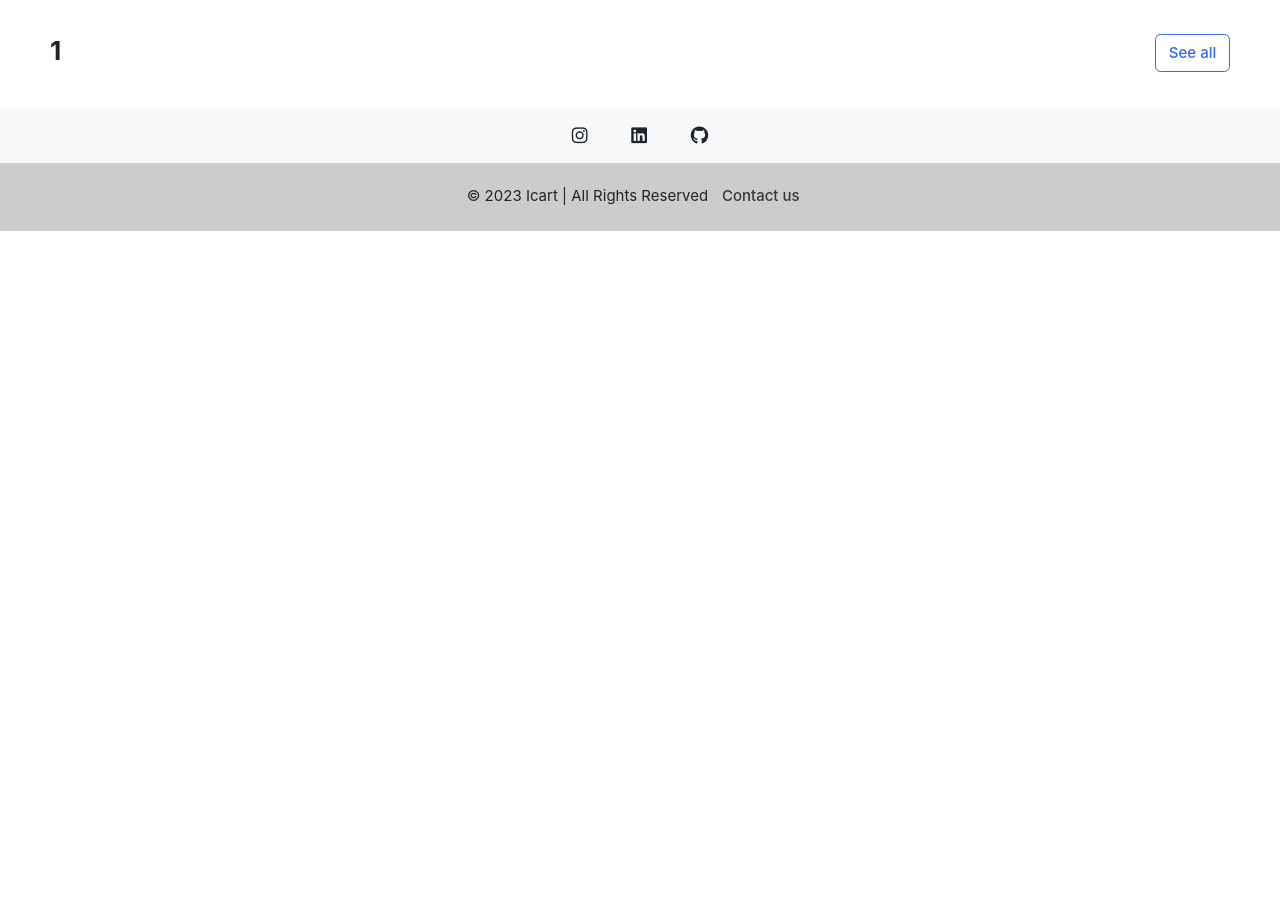
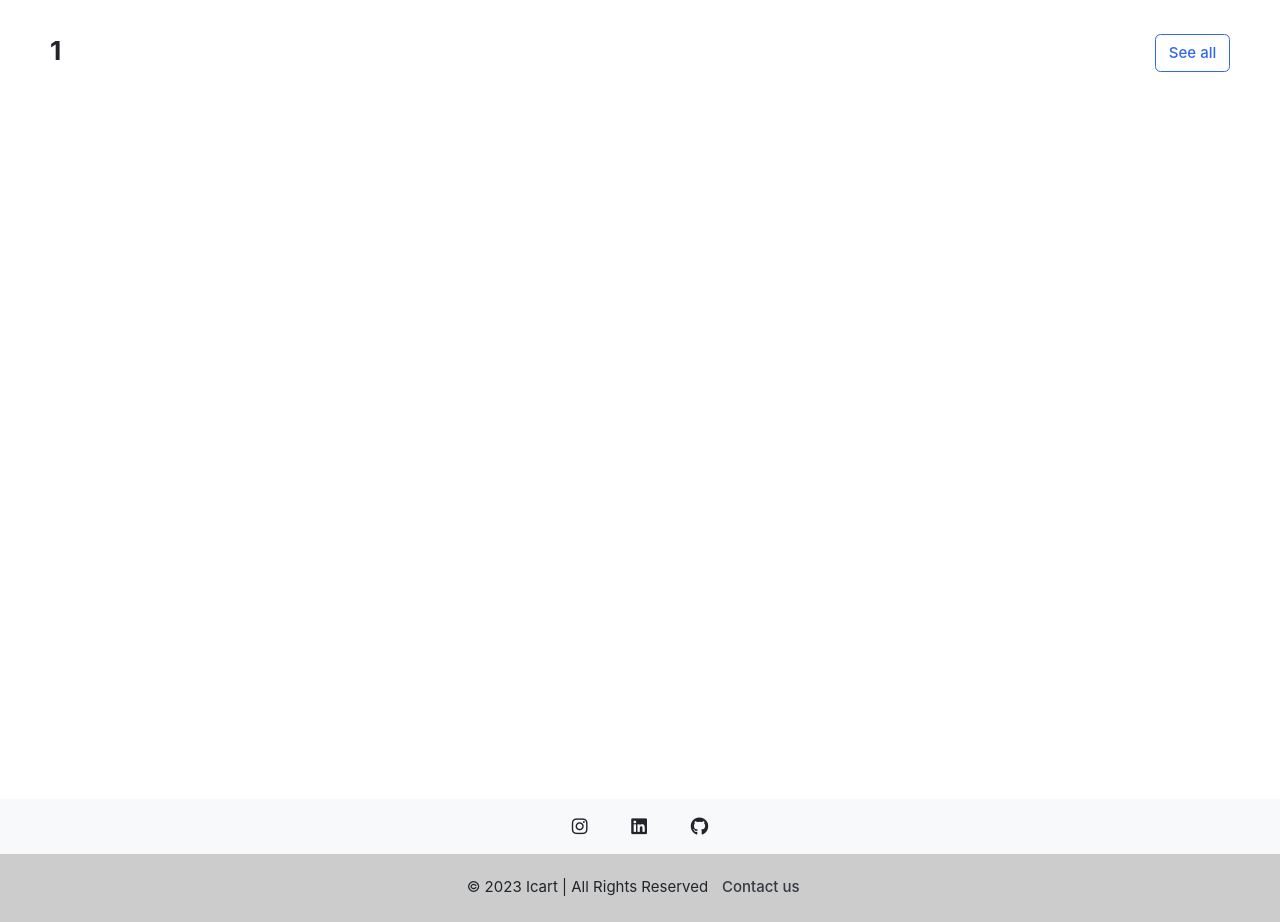
Before and after one commit to Subinkvs/Django_ecommerce_icart, a Django app: page /category/1/ in a window 1280 px wide. Shown: the part 80-1002 px from the top of the page. Before the commit the page ends 311 px from the top, so only its background shows below. Run offline with Django 4.2, Linux system fonts and the light colour scheme; data that the repository does not hold is empty; parts of the project's set-up code (start-up, migrations or seed data) failed here and were passed over; some libraries are stand-ins or nearby versions; some web fonts are replaced.

Commit message:
category page alignment

```diff
--- a/icart/settings.py
+++ b/icart/settings.py
@@ -38,7 +38,6 @@ ALLOWED_HOSTS = []
 INSTALLED_APPS = [
     'django_light',
     'admin_tools_stats',
-    'django_nvd3',
     'jet',
     'django.contrib.admin',
     'django.contrib.auth',
--- a/icart/urls.py
+++ b/icart/urls.py
@@ -26,7 +26,7 @@ urlpatterns = [
     path('', include('product.urls')),
     path('jet/', include('jet.urls', 'jet')),
     path('admin/', admin.site.urls),
-    path('admin_tools_stats/', include('admin_tools_stats.urls'))
+    path('admin_tools_stats/', include('admin_tools_stats.urls')),
 ]
 
 urlpatterns = urlpatterns + static(settings.MEDIA_URL, document_root = settings.MEDIA_ROOT)
--- a/product/views.py
+++ b/product/views.py
@@ -165,6 +165,7 @@ class cart(View):
                 discount = 0
 
 
+
             wishlist = Wishlist.objects.filter(user=request.user.id)
             total_item =len(wishlist)
 
@@ -175,7 +176,8 @@ class cart(View):
                        'discount':discount,
                        'total_price':total_price,
                        'coupon_code':coupon_code,
-                       'delivary_charge':delivary_charge
+                       'delivary_charge':delivary_charge,
+
                        }
             return render(request, 'cart.html', context)
         else:
--- a/templates/category.html
+++ b/templates/category.html
@@ -144,7 +144,7 @@
 <!-- ========================= SECTION MAIN END// ========================= -->
 
 <!-- ========================= SECTION  ========================= -->
-<section class="section-name padding-y-sm">
+<section class="section-name padding-y-sm" style="height: 800px;">
     <div class="container">
         <header class="section-heading">
             <a href="{% url 'store' %}" class="btn btn-outline-primary float-right">See all</a>
@@ -198,7 +198,7 @@
 <!-- ========================= SECTION  END// ========================= -->
 
 <!-- ========================= FOOTER ========================= -->
-<footer class="text-center text-white">
+<footer class="text-center text-white" style="margin-bottom: 0px;">
 	<!-- Grid container -->
 	<div  style="background-color: #f8f9fa;">
 	  <!-- Section: Social media -->
--- a/templates/wishlist.html
+++ b/templates/wishlist.html
@@ -33,6 +33,7 @@
 <link rel="stylesheet" href="//cdn.jsdelivr.net/npm/alertifyjs@1.13.1/build/css/alertify.min.css"/>
 <!-- Default theme -->
 <link rel="stylesheet" href="//cdn.jsdelivr.net/npm/alertifyjs@1.13.1/build/css/themes/default.min.css"/>
+
 
 <!-- custom javascript -->
 <script src="{% static 'js/script.js' %}" type="text/javascript"></script>
@@ -224,6 +225,10 @@ $(document).ready(function() {
 </table>
 </div> <!-- card.// -->
 
+<div class="w3-container w3-animate-fading" style="display:flex; justify-content: center;">
+	<p>Free delivary for ₹ 5000 and above purchase..!</p>
+</div>
+
 </aside> <!-- col.// -->
 <aside class="col-lg-3">
 
```
Also changed, not shown: templates/cart.html (+6 -1 lines).
